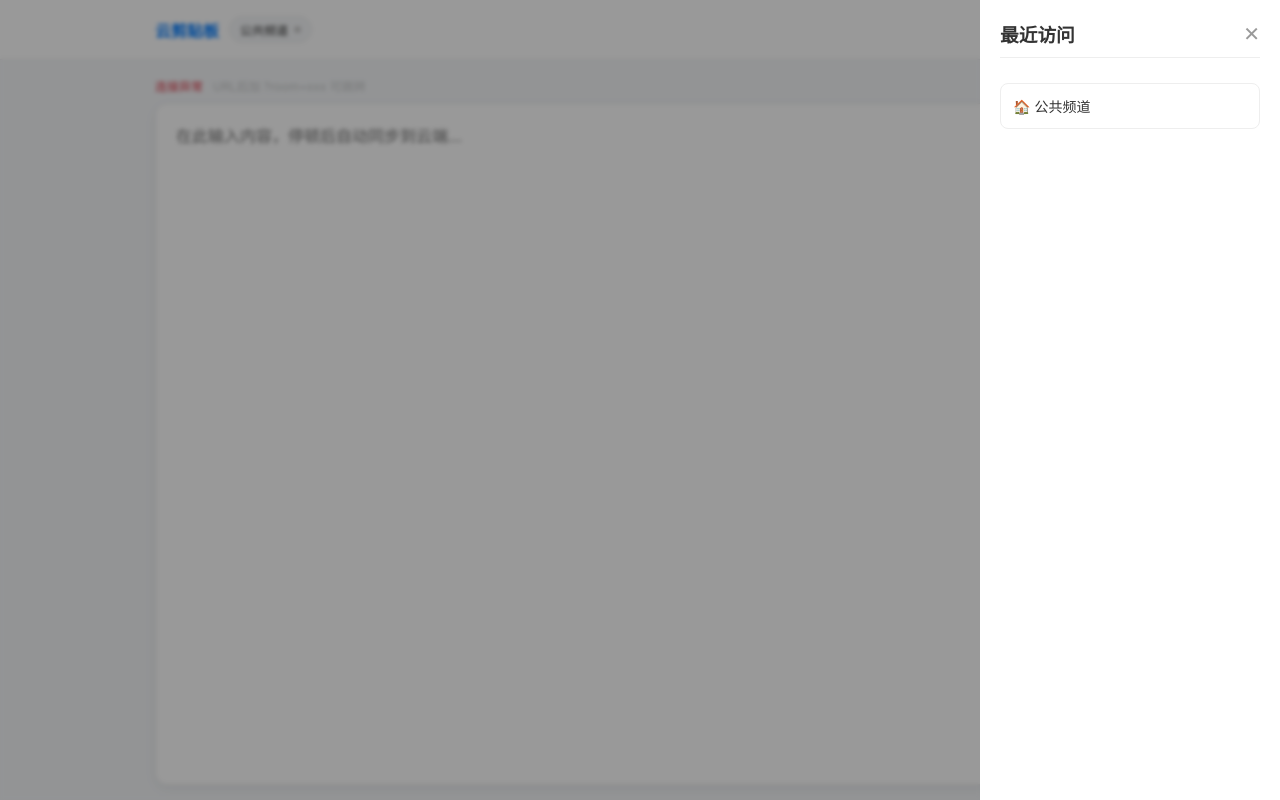
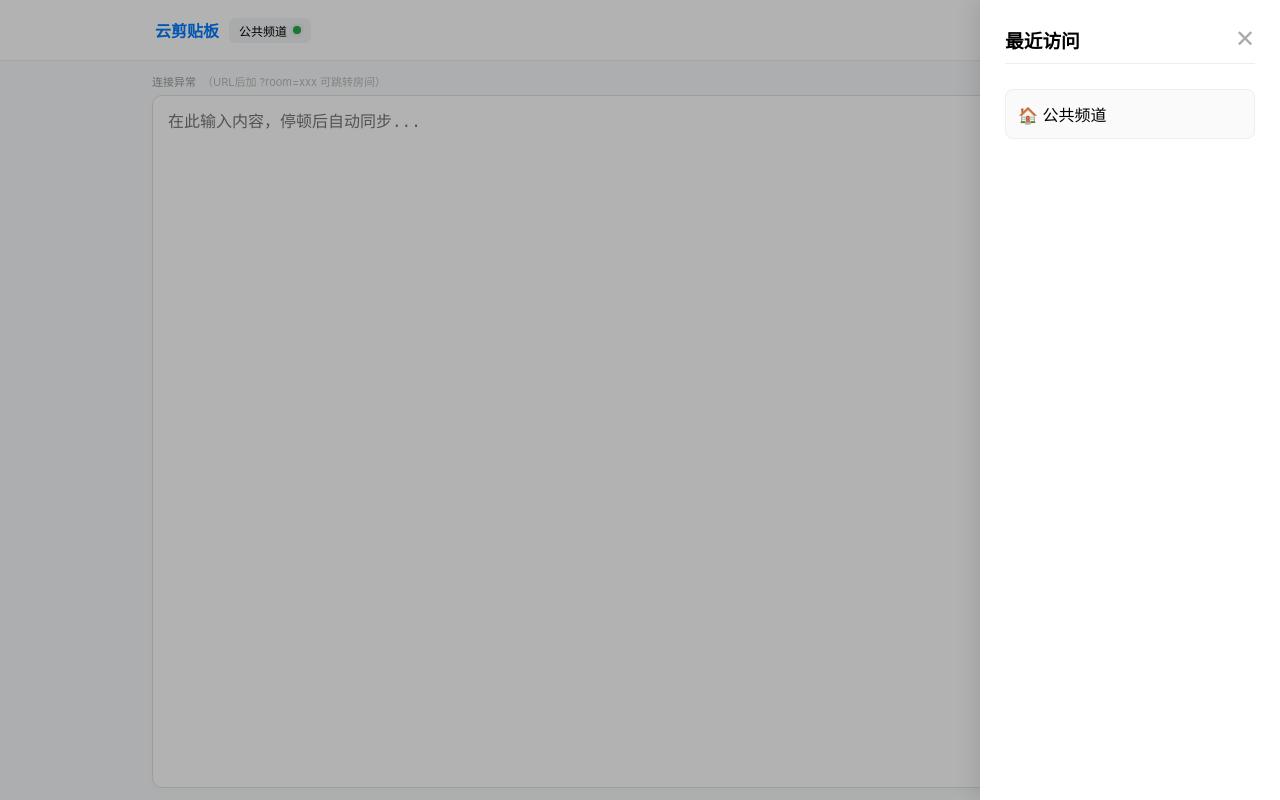
Before and after one commit to pvsts/jjb-txt, a Vue app: page / in a window 1280 px wide. Both pictures are taken after a click on the button "最近访问". Built offline with nearby package versions, Linux system fonts and the light colour scheme; no server answers.

Commit message:
大量修改app代码

```diff
--- a/src/App.vue
+++ b/src/App.vue
@@ -1,119 +1,125 @@
 <template>
   <div class="container" :class="{ 'dark-mode': isDarkMode }">
-    <header class="top-nav-wrapper">
+    <header class="top-nav-container">
       <div class="top-nav">
-        <div class="nav-section left">
-          <span class="logo">云剪贴板</span>
-          <div class="room-pill" @click="copyLink">
+        <div class="nav-left">
+          <h1 class="logo">云剪贴板</h1>
+          <div class="room-tag" @click="copyLink">
             <span class="room-name">{{ roomId }}</span>
-            <span class="dot" :class="{ 'online': isReady }"></span>
+            <span class="status-dot" :class="{ 'online': !isInitialLoading }"></span>
           </div>
         </div>
 
-        <div class="nav-section center">
+        <div class="nav-center">
           <transition name="fade">
-            <div v-if="expireTime !== 'never'" class="expire-tag">
+            <span v-if="expireTime !== 'never'" class="expire-badge">
               ⏱️ {{ getExpireLabel(expireTime) }}后销毁
-            </div>
+            </span>
           </transition>
         </div>
 
-        <div class="nav-section right">
-          <button @click="openHistory" class="btn-icon">📜</button>
-          <button @click="isDarkMode = !isDarkMode" class="btn-icon">{{ isDarkMode ? '☀️' : '🌙' }}</button>
-          <button @click="openSettings" class="btn-icon">⚙️</button>
+        <div class="nav-right">
+          <button @click="openHistory" class="icon-btn" title="最近访问">📜</button>
+          <button @click="isDarkMode = !isDarkMode" class="icon-btn">{{ isDarkMode ? '☀️' : '🌙' }}</button>
+          <button @click="openSettings" class="icon-btn" title="房间设置">⚙️</button>
         </div>
       </div>
     </header>
 
-    <main class="content-area">
-      <div class="status-bar">
-        <div class="status-left">
-          <span :class="['status-msg', syncStatusClass]">{{ currentStatus }}</span>
-          <span class="hint">URL后加 ?room=xxx 可跳转</span>
+    <main class="main-content">
+      <div class="info-bar">
+        <div class="status-group">
+          <span :class="['status-text', { 'success': statusText === '已同步' }]">{{ statusText }}</span>
+          <span class="room-tip">（URL后加 ?room=xxx 可跳转房间）</span>
         </div>
-        <div class="status-right">{{ textStats.chars }} 字 | {{ textStats.lines }} 行</div>
+        <span class="stats">{{ textStats.chars }} 字 | {{ textStats.lines }} 行</span>
       </div>
-
-      <div class="editor-box">
+      <div class="editor-wrapper">
         <textarea
           v-model="textContent"
           @input="handleInput"
-          placeholder="在此输入内容，停顿后自动同步到云端..."
+          :placeholder="isInitialLoading ? '正在加载云端内容...' : '在此输入内容，停顿后自动同步...'"
+          :disabled="isInitialLoading"
+          class="main-textarea"
           spellcheck="false"
         ></textarea>
       </div>
     </main>
 
-    <div v-if="showSettings || showHistory" class="mask" @click="closeAll"></div>
-    <aside :class="['side-drawer', { 'show': showSettings }]">
-      <div class="drawer-head">
+    <div v-if="showSettings || showHistory" class="drawer-overlay" @click="closeAllDrawers"></div>
+
+    <aside :class="['drawer', { 'active': showSettings }]">
+      <div class="drawer-header">
         <h3>房间设置</h3>
-        <button @click="showSettings = false">✕</button>
+        <button @click="showSettings = false" class="drawer-close-btn">✕</button>
       </div>
-      <div class="drawer-content">
-        <div class="field">
+      <div class="drawer-body">
+        <section class="opt-group">
           <label>🔒 访问密码</label>
-          <div class="input-btn-group">
-            <input v-model="roomPassword" type="password" placeholder="留空不设密码" />
-            <button @click="saveSettings">保存</button>
+          <div class="input-group">
+            <input v-model="roomPassword" type="password" placeholder="留空则不设密码" />
+            <button @click="saveFullSettings" class="inner-save-btn">保存</button>
           </div>
-        </div>
-        <div class="field">
-          <label>⏰ 自动销毁</label>
-          <div class="opt-grid">
+        </section>
+        <section class="opt-group">
+          <label>⏰ 自动销毁 (有效期)</label>
+          <div class="grid-options">
             <button v-for="opt in expireOptions" :key="opt.val"
               :class="{ active: expireTime === opt.val }"
               @click="expireTime = opt.val">{{ opt.label }}</button>
           </div>
-        </div>
-        <div class="field">
-          <label>🔗 分享链接</label>
-          <button @click="showQR = true" class="primary-btn">生成分享二维码</button>
-        </div>
+        </section>
+        <section class="opt-group">
+          <label>🔗 房间链接</label>
+          <button @click="showQR = true" class="btn-full-primary">生成分享二维码</button>
+        </section>
       </div>
     </aside>
 
-    <aside :class="['side-drawer', { 'show': showHistory }]">
-      <div class="drawer-head">
+    <aside :class="['drawer', { 'active': showHistory }]">
+      <div class="drawer-header">
         <h3>最近访问</h3>
-        <button @click="showHistory = false">✕</button>
+        <button @click="showHistory = false" class="drawer-close-btn">✕</button>
       </div>
-      <div class="drawer-content">
-        <div v-if="!roomHistory.length" class="empty">暂无记录</div>
-        <div v-for="r in roomHistory" :key="r" class="history-item" @click="jumpRoom(r)">
-          🏠 {{ r }}
+      <div class="drawer-body">
+        <div v-if="roomHistory.length === 0" class="empty-tip">暂无访问记录</div>
+        <div v-for="(room, idx) in roomHistory" :key="idx" class="history-card" @click="jumpToRoom(room)">
+          <span>🏠 {{ room }}</span>
         </div>
       </div>
     </aside>
 
     <teleport to="body">
-      <div v-if="showQR" class="modal" @click="showQR = false">
-        <div class="modal-body" @click.stop>
-          <div class="qr-wrap"><qrcode-vue :value="currentUrl" :size="180" level="H" /></div>
-          <p>扫码进入房间: {{ roomId }}</p>
-          <button @click="showQR = false">关闭</button>
+      <transition name="fade">
+        <div v-if="showQR" class="modal-overlay" @click="showQR = false">
+          <div class="modal-card" @click.stop>
+            <div class="qr-container">
+              <qrcode-vue :value="currentUrl" :size="200" level="H" />
+            </div>
+            <p class="qr-tip">扫码分享房间：<b>{{ roomId }}</b></p>
+            <button @click="showQR = false" class="btn-full-primary" style="margin-top:15px; background:#007bff; color:#fff">关闭</button>
+          </div>
         </div>
-      </div>
+      </transition>
     </teleport>
   </div>
 </template>
 
 <script setup>
-import { ref, onMounted, computed, watch } from 'vue'
+import { ref, onMounted, onUnmounted, computed } from 'vue'
 import QrcodeVue from 'qrcode.vue'
 
+const textContent = ref('')
 const roomId = new URLSearchParams(window.location.search).get('room') || '公共频道'
-const textContent = ref('')
-const isReady = ref(false)
-const currentStatus = ref('正在连接...')
+const isInitialLoading = ref(true) // 核心防丢数据锁
+const statusText = ref('连接中...')
 const isDarkMode = ref(false)
 const showSettings = ref(false)
 const showHistory = ref(false)
 const showQR = ref(false)
 const roomPassword = ref('')
 const expireTime = ref('never')
-const roomHistory = ref(JSON.parse(localStorage.getItem('jjb_history') || '[]'))
+const roomHistory = ref(JSON.parse(localStorage.getItem('room_history') || '[]'))
 
 const expireOptions = [
   { label: '永不', val: 'never' }, { label: '1h', val: '1h' },
@@ -127,158 +133,151 @@ const textStats = computed(() => ({
   lines: textContent.value ? textContent.value.split('\n').length : 0
 }))
 
-const syncStatusClass = computed(() => {
-  if (currentStatus.value === '已同步') return 'status-success'
-  if (currentStatus.value === '同步失败' || currentStatus.value === '连接异常') return 'status-error'
-  return ''
-})
+const getExpireLabel = (val) => expireOptions.find(o => o.val === val)?.label || ''
+const openHistory = () => { showHistory.value = true; showSettings.value = false; }
+const openSettings = () => { showSettings.value = true; showHistory.value = false; }
+const closeAllDrawers = () => { showSettings.value = false; showHistory.value = false; showQR.value = false; }
 
-const getExpireLabel = (val) => expireOptions.find(o => o.val === val)?.label || ''
+// ESC 按键监听
+const handleEsc = (e) => { if (e.key === 'Escape') closeAllDrawers() }
 
-const closeAll = () => { showSettings.value = false; showHistory.value = false; }
-const openSettings = () => { showSettings.value = true; showHistory.value = false; }
-const openHistory = () => { showHistory.value = true; showSettings.value = false; }
+const init = async () => {
+  window.addEventListener('keydown', handleEsc)
 
-const fetchData = async () => {
+  // 记录历史
+  if (!roomHistory.value.includes(roomId)) {
+    roomHistory.value.unshift(roomId)
+    localStorage.setItem('room_history', JSON.stringify(roomHistory.value.slice(0, 10)))
+  }
+
+  // 加载数据
   try {
+    statusText.value = '从云端同步中...'
     const res = await fetch(`/api/clipboard?room=${encodeURIComponent(roomId)}`)
-    if (!res.ok) throw new Error()
-    const data = await res.json()
-    // 关键修复：确保数据加载到内容变量中
-    textContent.value = data.content || ''
-    if (data.expireTime) expireTime.value = data.expireTime
-    isReady.value = true
-    currentStatus.value = '已就绪'
+    if (res.ok) {
+      const data = await res.json()
+      textContent.value = data.content || ''
+      if (data.expireTime) expireTime.value = data.expireTime
+      // 延迟关闭锁，确保 Vue 的渲染周期完成
+      setTimeout(() => {
+        isInitialLoading.value = false
+        statusText.value = '已就绪'
+      }, 100)
+    } else {
+      throw new Error()
+    }
   } catch (e) {
-    currentStatus.value = '连接异常'
+    statusText.value = '连接异常'
+    isInitialLoading.value = false // 异常也要开锁，否则用户没法输入
   }
 }
 
-let saveTimer = null
+onUnmounted(() => window.removeEventListener('keydown', handleEsc))
+
+let timer = null
 const handleInput = () => {
-  currentStatus.value = '同步中...'
-  clearTimeout(saveTimer)
-  saveTimer = setTimeout(async () => {
+  if (isInitialLoading.value) return // 锁定时不准同步
+
+  statusText.value = '同步中...'
+  clearTimeout(timer)
+  timer = setTimeout(async () => {
     try {
-      const res = await fetch(`/api/clipboard?room=${encodeURIComponent(roomId)}`, {
+      await fetch(`/api/clipboard?room=${encodeURIComponent(roomId)}`, {
         method: 'POST',
         headers: { 'Content-Type': 'application/json' },
-        body: JSON.stringify({
-          content: textContent.value,
-          expireTime: expireTime.value
-        })
+        body: JSON.stringify({ content: textContent.value, expireTime: expireTime.value })
       })
-      if (res.ok) currentStatus.value = '已同步'
-      else throw new Error()
+      statusText.value = '已同步'
     } catch (e) {
-      currentStatus.value = '同步失败'
+      statusText.value = '同步失败'
     }
   }, 800)
 }
 
-const saveSettings = async () => {
+const saveFullSettings = async () => {
   await fetch(`/api/clipboard?room=${encodeURIComponent(roomId)}`, {
     method: 'POST',
     headers: { 'Content-Type': 'application/json' },
-    body: JSON.stringify({
-      content: textContent.value,
-      password: roomPassword.value,
-      expireTime: expireTime.value
-    })
+    body: JSON.stringify({ content: textContent.value, password: roomPassword.value, expireTime: expireTime.value })
   })
   alert('设置已保存')
 }
 
-const jumpRoom = (r) => { window.location.href = `?room=${encodeURIComponent(r)}` }
+const jumpToRoom = (name) => { window.location.href = `?room=${encodeURIComponent(name)}` }
 const copyLink = () => {
   navigator.clipboard.writeText(currentUrl)
   alert('链接已复制')
 }
 
-onMounted(() => {
-  fetchData()
-  if (!roomHistory.value.includes(roomId)) {
-    roomHistory.value.unshift(roomId)
-    localStorage.setItem('jjb_history', JSON.stringify(roomHistory.value.slice(0, 10)))
-  }
-})
+onMounted(init)
 </script>
 
 <style>
-:root { --bg: #f5f7f9; --card: #ffffff; --text: #333; --primary: #007bff; --border: #eee; }
-.dark-mode { --bg: #121212; --card: #1e1e1e; --text: #ddd; --border: #333; }
+/* 核心布局修复：使用 flex-basis 分配空间 */
+* { box-sizing: border-box; margin: 0; padding: 0; }
+body { overflow-x: hidden; width: 100vw; font-family: -apple-system, sans-serif; background: #f8f9fa; }
+.container { display: flex; flex-direction: column; height: 100vh; }
+.dark-mode { background: #121212; color: #eee; }
 
-* { box-sizing: border-box; margin: 0; padding: 0; }
-body { font-family: -apple-system, sans-serif; background: var(--bg); color: var(--text); overflow: hidden; }
+.top-nav-container { width: 100%; background: #fff; border-bottom: 1px solid #eee; z-index: 10; flex-shrink: 0; }
+.dark-mode .top-nav-container { background: #1e1e1e; border-bottom: 1px solid #333; }
+.top-nav { max-width: 1000px; margin: 0 auto; display: flex; align-items: center; padding: 0 15px; height: 60px; position: relative; }
 
-/* 导航栏锁定 */
-.top-nav-wrapper { background: var(--card); border-bottom: 1px solid var(--border); height: 60px; width: 100%; position: relative; z-index: 100; }
-.top-nav { max-width: 1000px; margin: 0 auto; height: 100%; display: flex; align-items: center; justify-content: space-between; padding: 0 15px; position: relative; }
+/* 左、中、右布局，确保中间永远居中 */
+.nav-left { flex: 1; display: flex; align-items: center; gap: 10px; min-width: 0; }
+.nav-center { position: absolute; left: 50%; transform: translateX(-50%); pointer-events: none; }
+.nav-right { flex: 1; display: flex; justify-content: flex-end; align-items: center; }
 
-.nav-section { display: flex; align-items: center; }
-.nav-section.left { gap: 10px; flex: 1; min-width: 0; }
-.nav-section.center { position: absolute; left: 50%; transform: translateX(-50%); pointer-events: none; }
-.nav-section.right { flex: 1; justify-content: flex-end; }
+.logo { font-size: 16px; color: #007bff; font-weight: bold; white-space: nowrap; }
+.room-tag { background: #f1f3f5; padding: 4px 10px; border-radius: 6px; font-size: 12px; cursor: pointer; display: flex; align-items: center; gap: 6px; overflow: hidden; }
+.room-name { overflow: hidden; text-overflow: ellipsis; white-space: nowrap; }
+.dark-mode .room-tag { background: #333; }
+.status-dot { width: 8px; height: 8px; background: #ccc; border-radius: 50%; }
+.status-dot.online { background: #28a745; box-shadow: 0 0 5px rgba(40,167,69,0.3); }
 
-.logo { font-weight: bold; color: var(--primary); white-space: nowrap; font-size: 16px; }
-.room-pill { background: var(--bg); padding: 4px 10px; border-radius: 20px; font-size: 12px; display: flex; align-items: center; gap: 6px; cursor: pointer; border: 1px solid var(--border); max-width: 120px; }
-.room-name { overflow: hidden; text-overflow: ellipsis; white-space: nowrap; }
-.dot { width: 7px; height: 7px; background: #ccc; border-radius: 50%; }
-.dot.online { background: #28a745; box-shadow: 0 0 5px rgba(40,167,69,0.5); }
+.expire-badge { background: #fff3e0; color: #e65100; padding: 4px 12px; border-radius: 20px; font-size: 12px; white-space: nowrap; border: 1px solid #ffe0b2; }
+.dark-mode .expire-badge { background: #332b1a; color: #ffb74d; border-color: #4d3d26; }
 
-.expire-tag { background: #fff3e0; color: #e65100; padding: 4px 12px; border-radius: 20px; font-size: 12px; white-space: nowrap; border: 1px solid #ffe0b2; }
-.dark-mode .expire-tag { background: #332b1a; color: #ffb74d; border-color: #4d3d26; }
+.icon-btn { background: none; border: none; font-size: 18px; cursor: pointer; margin-left: 12px; transition: transform 0.1s; }
+.icon-btn:active { transform: scale(0.9); }
 
-.btn-icon { background: none; border: none; font-size: 18px; cursor: pointer; padding: 8px; margin-left: 5px; border-radius: 8px; transition: background 0.2s; }
-.btn-icon:hover { background: var(--bg); }
+.main-content { flex: 1; width: 100%; max-width: 1000px; margin: 0 auto; display: flex; flex-direction: column; padding: 12px; min-height: 0; }
+.info-bar { display: flex; justify-content: space-between; font-size: 11px; color: #999; margin-bottom: 6px; }
+.status-text.success { color: #28a745; }
+.room-tip { color: #bbb; margin-left: 6px; }
 
-/* 主体区域 */
-.content-area { max-width: 1000px; margin: 0 auto; height: calc(100vh - 60px); display: flex; flex-direction: column; padding: 15px; }
+.editor-wrapper { flex: 1; background: #fff; border-radius: 10px; border: 1px solid #e0e0e0; display: flex; overflow: hidden; box-shadow: 0 2px 8px rgba(0,0,0,0.02); }
+.dark-mode .editor-wrapper { background: #1e1e1e; border-color: #333; }
+.main-textarea { flex: 1; border: none; outline: none; padding: 15px; font-size: 16px; line-height: 1.6; resize: none; background: transparent; color: inherit; }
 
-.status-bar { display: flex; justify-content: space-between; align-items: center; font-size: 12px; color: #999; margin-bottom: 8px; height: 20px; }
-.status-left { display: flex; align-items: center; gap: 10px; }
-.status-msg.status-success { color: #28a745; }
-.status-msg.status-error { color: #dc3545; }
-.hint { opacity: 0.5; }
+/* 侧边栏及弹窗样式保持原样 */
+.drawer-overlay { position: fixed; inset: 0; background: rgba(0,0,0,0.3); z-index: 90; }
+.drawer { position: fixed; right: 0; top: 0; bottom: 0; width: 300px; background: #fff; z-index: 100; transform: translateX(100%); transition: transform 0.3s cubic-bezier(0.4, 0, 0.2, 1); padding: 25px; box-shadow: -5px 0 20px rgba(0,0,0,0.1); will-change: transform; }
+.drawer.active { transform: translateX(0); }
+.dark-mode .drawer { background: #1e1e1e; }
+.drawer-header { display: flex; justify-content: space-between; align-items: center; margin-bottom: 25px; border-bottom: 1px solid #eee; padding-bottom: 10px; }
+.drawer-close-btn { background: none; border: none; font-size: 24px; color: #aaa; cursor: pointer; }
 
-.editor-box { flex: 1; background: var(--card); border-radius: 12px; border: 1px solid var(--border); overflow: hidden; box-shadow: 0 4px 12px rgba(0,0,0,0.05); }
-textarea { width: 100%; height: 100%; border: none; outline: none; padding: 20px; font-size: 16px; line-height: 1.6; resize: none; background: transparent; color: inherit; font-family: inherit; }
+.opt-group { margin-bottom: 25px; }
+.opt-group label { display: block; font-size: 13px; font-weight: bold; margin-bottom: 10px; color: #666; }
+.grid-options { display: grid; grid-template-columns: repeat(3, 1fr); gap: 8px; }
+.grid-options button { padding: 8px; border: 1px solid #eee; background: #fdfdfd; border-radius: 6px; cursor: pointer; color: inherit; font-size: 12px; }
+.grid-options button.active { background: #007bff; color: #fff; border-color: #007bff; }
+.btn-full-primary { width: 100%; background: #f0f7ff; color: #007bff; border: 1px solid #007bff; padding: 12px; border-radius: 8px; cursor: pointer; font-weight: bold; }
 
-/* 侧边栏 */
-.mask { position: fixed; inset: 0; background: rgba(0,0,0,0.4); z-index: 200; backdrop-filter: blur(2px); }
-.side-drawer { position: fixed; top: 0; right: 0; bottom: 0; width: 300px; background: var(--card); z-index: 300; transform: translateX(100%); transition: transform 0.3s cubic-bezier(0.4, 0, 0.2, 1); padding: 20px; }
-.side-drawer.show { transform: translateX(0); }
+.modal-overlay { position: fixed; inset: 0; background: rgba(0,0,0,0.6); display: flex; align-items: center; justify-content: center; z-index: 2000; }
+.modal-card { background: #fff; padding: 25px; border-radius: 15px; text-align: center; max-width: 300px; width: 90%; }
+.dark-mode .modal-card { background: #1e1e1e; }
+.qr-container { background: #fff; padding: 10px; border-radius: 10px; display: inline-block; }
 
-.drawer-head { display: flex; justify-content: space-between; align-items: center; margin-bottom: 25px; padding-bottom: 10px; border-bottom: 1px solid var(--border); }
-.drawer-head button { background: none; border: none; font-size: 20px; color: #999; cursor: pointer; }
+.fade-enter-active, .fade-leave-active { transition: opacity 0.2s; }
+.fade-enter-from, .fade-leave-to { opacity: 0; }
 
-.field { margin-bottom: 25px; }
-.field label { display: block; font-size: 13px; margin-bottom: 8px; font-weight: bold; opacity: 0.8; }
-.input-btn-group { display: flex; border: 1px solid var(--border); border-radius: 8px; overflow: hidden; }
-.input-btn-group input { flex: 1; padding: 10px; border: none; outline: none; background: transparent; color: inherit; }
-.input-btn-group button { background: var(--primary); color: #fff; border: none; padding: 0 15px; cursor: pointer; }
+.history-card { padding: 12px; background: #fafafa; border-radius: 8px; margin-bottom: 10px; cursor: pointer; border: 1px solid #eee; }
+.dark-mode .history-card { background: #2d2d2d; border-color: #333; }
 
-.opt-grid { display: grid; grid-template-columns: repeat(3, 1fr); gap: 8px; }
-.opt-grid button { padding: 8px; border: 1px solid var(--border); background: var(--bg); border-radius: 6px; cursor: pointer; font-size: 12px; color: inherit; }
-.opt-grid button.active { background: var(--primary); color: #fff; border-color: var(--primary); }
-
-.primary-btn { width: 100%; padding: 12px; background: var(--primary); color: white; border: none; border-radius: 8px; cursor: pointer; font-weight: bold; }
-
-/* 弹窗 */
-.modal { position: fixed; inset: 0; background: rgba(0,0,0,0.6); display: flex; align-items: center; justify-content: center; z-index: 1000; }
-.modal-body { background: var(--card); padding: 25px; border-radius: 20px; text-align: center; }
-.qr-wrap { background: #fff; padding: 10px; border-radius: 10px; margin-bottom: 15px; display: inline-block; }
-.modal-body button { margin-top: 15px; width: 100%; padding: 10px; border-radius: 8px; border: 1px solid var(--border); cursor: pointer; background: var(--bg); color: inherit; }
-
-.history-item { padding: 12px; border-radius: 8px; border: 1px solid var(--border); margin-bottom: 10px; cursor: pointer; font-size: 14px; }
-.history-item:hover { background: var(--bg); }
-
-/* 移动端适配：隐藏部分文字 */
 @media (max-width: 600px) {
-  .logo { display: none; }
-  .hint { display: none; }
-  .nav-section.center { position: static; transform: none; left: auto; flex: 1; justify-content: center; }
-  .side-drawer { width: 85%; }
-  .status-right { font-size: 10px; }
+  .logo, .room-tip { display: none; }
+  .drawer { width: 85%; }
 }
 </style>
```
